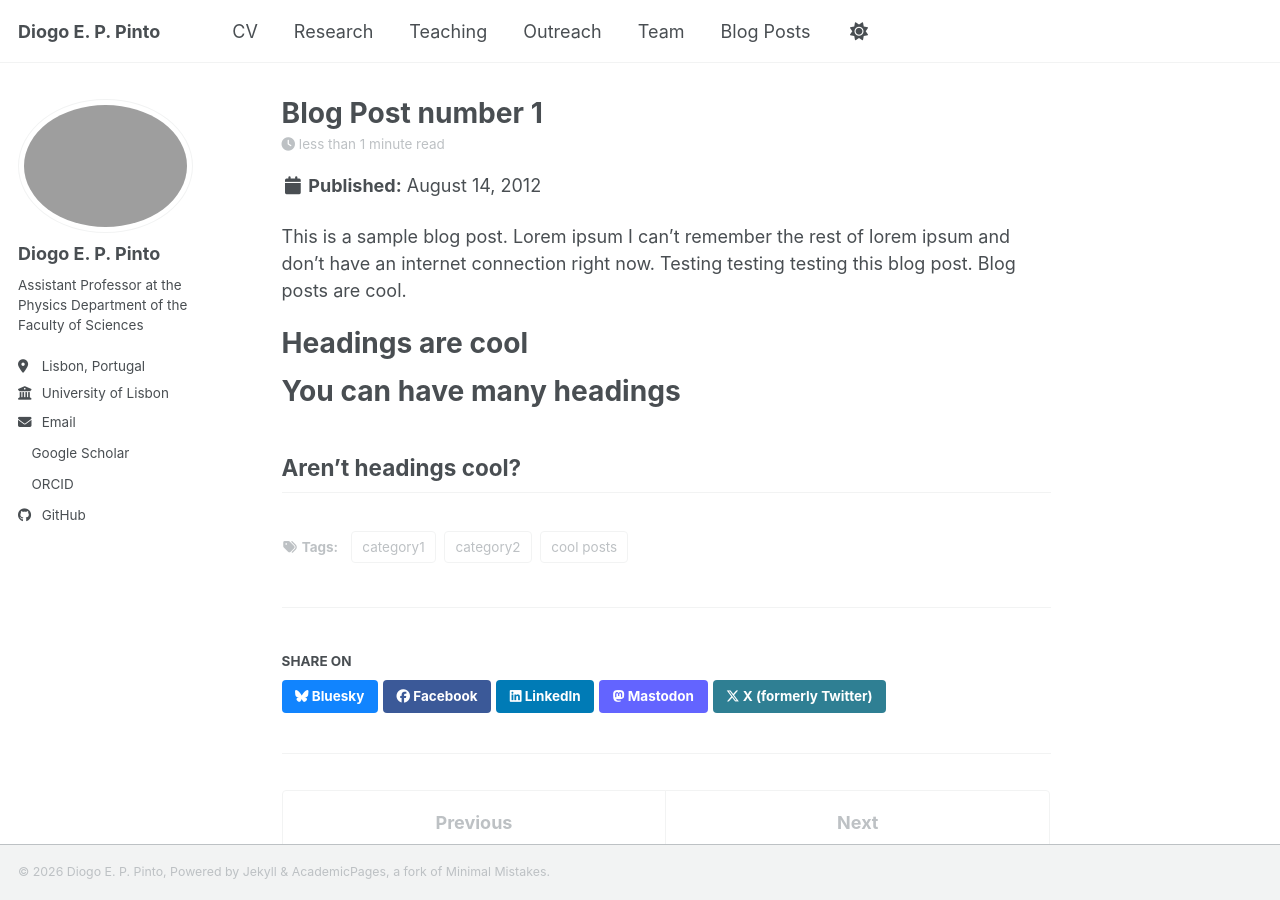
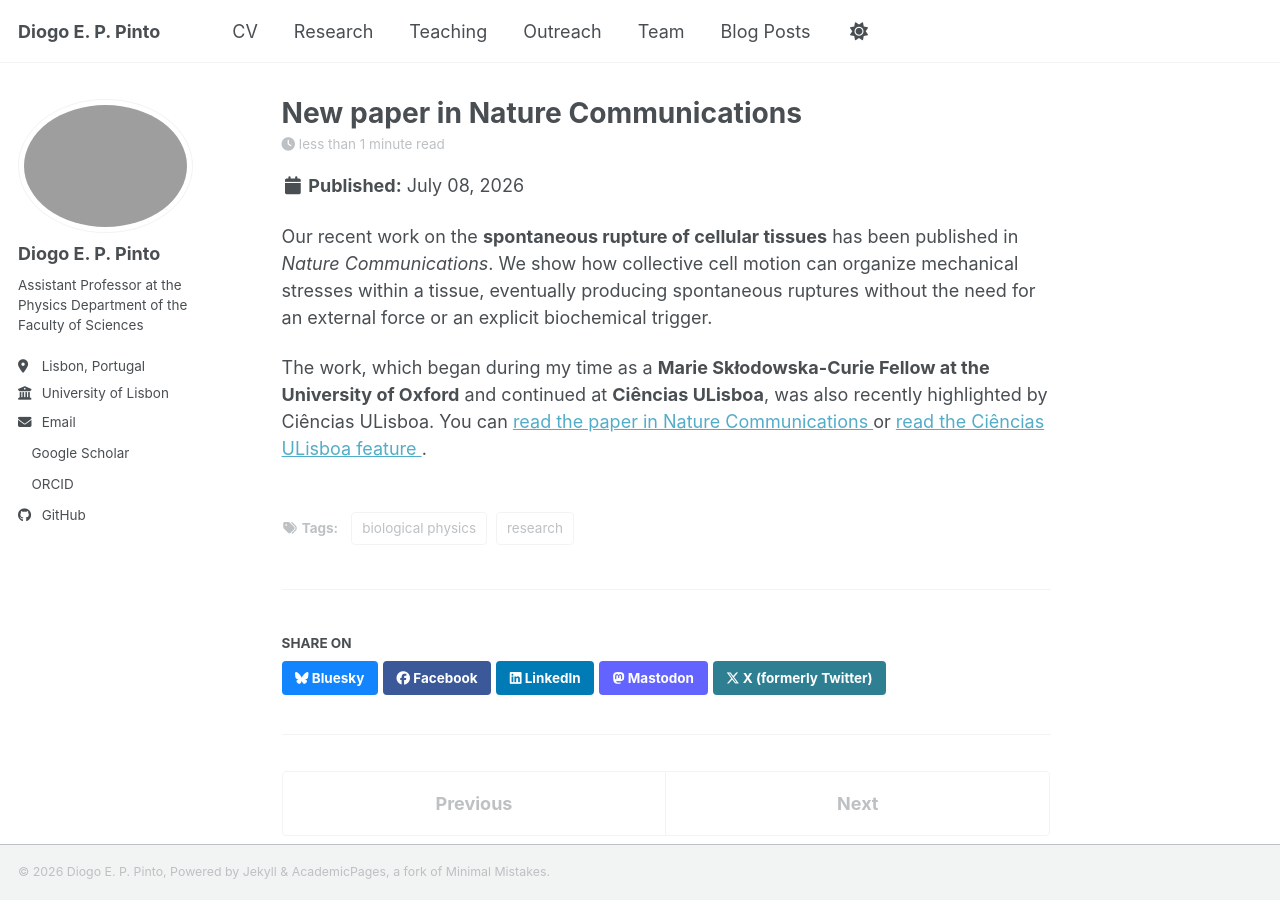
Before and after one commit to deppinto/deppinto.github.io, a Jekyll site: the page built from _posts/2012-08-14-blog-post-1.md, in a window 1280 px wide and 900 px high. Built offline with Jekyll 4.4.1, drawn with Linux system fonts in a browser that asks for light colours; a style sheet for code colours, icons or effects is not loaded.

Commit message:
Update 2012-08-14-blog-post-1.md

```diff
--- a/_posts/2012-08-14-blog-post-1.md
+++ b/_posts/2012-08-14-blog-post-1.md
@@ -1,20 +1,30 @@
 ---
-title: 'Blog Post number 1'
-date: 2012-08-14
-permalink: /posts/2012/08/blog-post-1/
+title: 'New paper in Nature Communications'
+date: 2026-07-08
+permalink: /posts/2026/07/tissue-rupture/
 tags:
-  - cool posts
-  - category1
-  - category2
+  - research
+  - biological physics
 ---
 
-This is a sample blog post. Lorem ipsum I can't remember the rest of lorem ipsum and don't have an internet connection right now. Testing testing testing this blog post. Blog posts are cool.
+<p>
+  Our recent work on the <strong>spontaneous rupture of cellular tissues</strong>
+  has been published in <em>Nature Communications</em>. We show how collective
+  cell motion can organize mechanical stresses within a tissue, eventually
+  producing spontaneous ruptures without the need for an external force or an
+  explicit biochemical trigger.
+</p>
 
-Headings are cool
-======
-
-You can have many headings
-======
-
-Aren't headings cool?
-------
+<p>
+  The work, which began during my time as a <strong>Marie Skłodowska-Curie Fellow
+  at the University of Oxford</strong> and continued at
+  <strong>Ciências ULisboa</strong>, was also recently highlighted by Ciências
+  ULisboa. You can
+  <a href="https://www.nature.com/articles/s41467-026-74977-y" target="_blank">
+    read the paper in Nature Communications
+  </a>
+  or
+  <a href="https://ciencias.ulisboa.pt/en/news/a-ciencias-ulisboa-researcher-publishes-discovery-on-ruptures-in-cellular-tissues" target="_blank">
+    read the Ciências ULisboa feature
+  </a>.
+</p>
```
